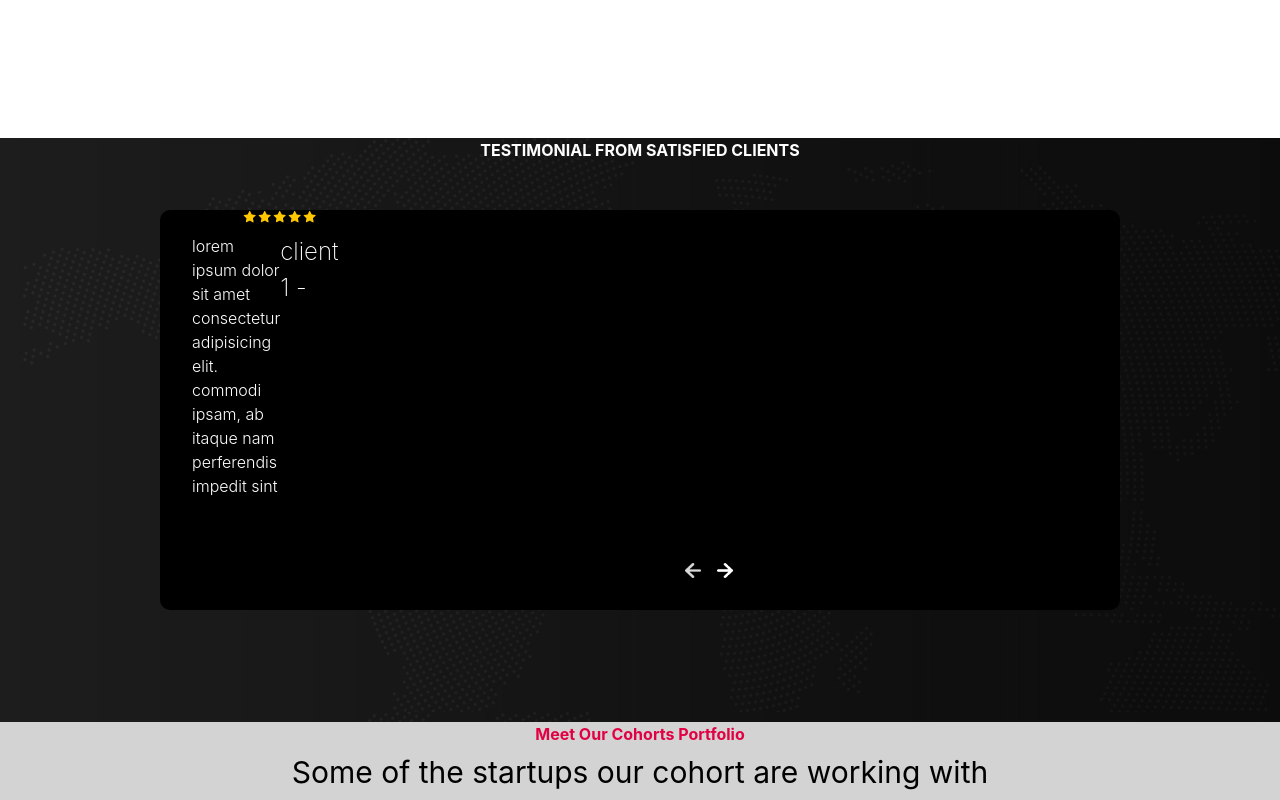
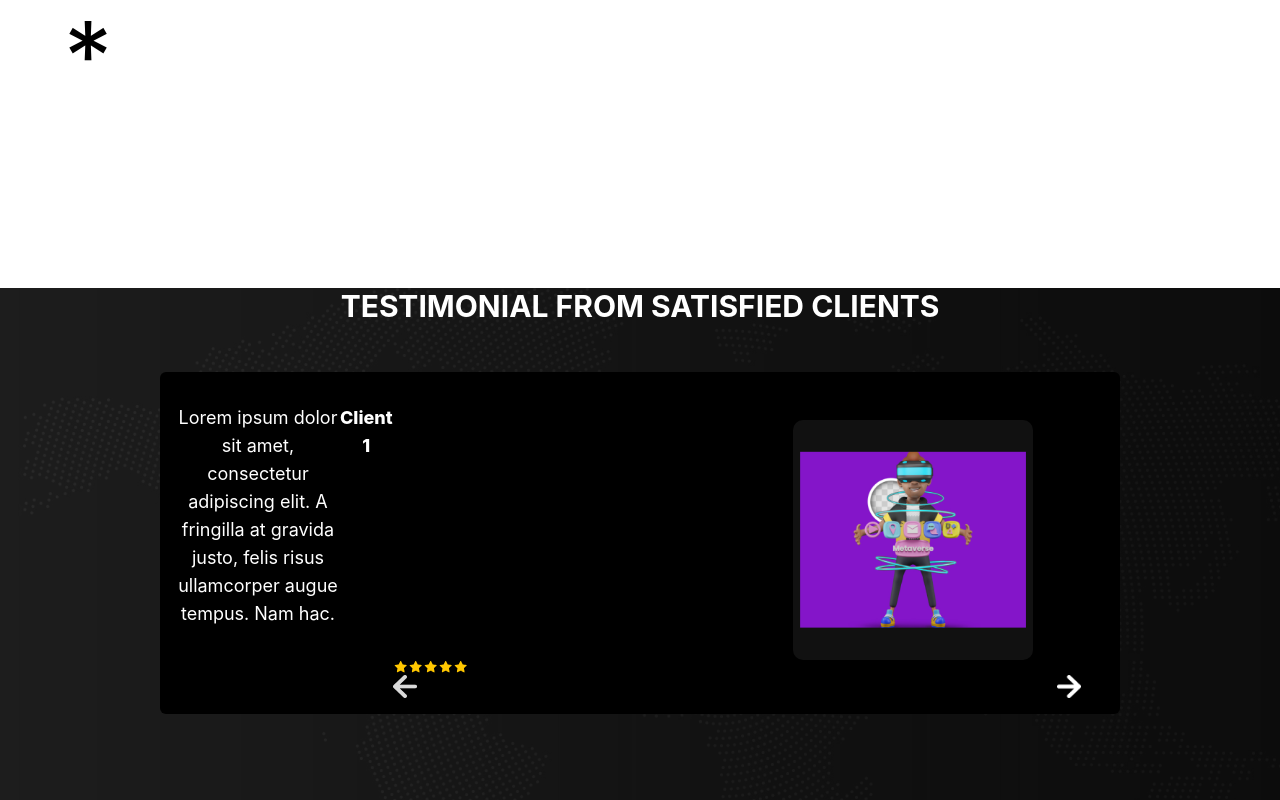
Before and after one commit to ADAMUR-IO/Adamur-landing-page, a React (Create React App) app: page /startup in a window 1280 px wide. Shown: the part 600-1400 px from the top of the page. Built offline with nearby package versions, Linux system fonts and the light colour scheme.

Commit message:
slider 85% commplete  though effective on the loader page on cohort comments

```diff
--- a/src/component/client-directory/client-directory.component.jsx
+++ b/src/component/client-directory/client-directory.component.jsx
@@ -13,9 +13,9 @@ const Client = () => {
   const tLength = clientData.length;
   return (
     <div className="team-container">
-     <div className='md:cols-2 lg:cols-2 text-white text-center font-bold '>TESTIMONIAL FROM SATISFIED CLIENTS</div>
-     <div className="image-container">
-     <div className="left-t">
+     <div className='md:cols-2 lg:cols-2 text-white text-center font-bold mt-40 text-3xl'>TESTIMONIAL FROM SATISFIED CLIENTS</div>
+     <div className="flex  mt-12 bg-black item-center ml-40 mr-40 rounded-md text-center ">
+     <div className="item-center w-56 flex mt-8 inline-start justify-center ml-4 text-white text-lg ">
             <motion.span
             key={selected}
             initial={{ opacity: 0, x: -100 }}
@@ -25,21 +25,10 @@ const Client = () => {
             >{clientData[selected].review}
             </motion.span>
             <span>
-          <span>{clientData[selected].name}</span>{" "}
-                - {clientData[selected].status}
+          <span className='font-extrabold text-center justify-center text-lg flex-col '>{clientData[selected].name}</span>{" "}
+                 {clientData[selected].status}
             </span>
             </div>
-            <div>
-
-<div className='star flex md:cols-2 lg:cols-2 justify-between-0'>
-                  <img src={Star} alt="star" />
-                    <img src={Star} alt="star" />
-                     <img src={Star} alt="star" />
-                     <img src={Star} alt="star" />
-                   <img src={Star} alt="star" />
-                 </div>
-            </div>
-
       <div className="right-t">
             <motion.div
             initial={{ opacity: 0, x: -100 }}
@@ -57,8 +46,17 @@ const Client = () => {
             animate={{ opacity: 1, x: 0 }}
             exit={{ opacity: 0, x: -100 }}
             transition={transition}
-            src={clientData[selected].image} alt="" />
-      <div className="arrows">
+            src={clientData[selected].image} alt="images" />
+
+                  <div className=' flex place-items-start'>
+                    <img src={Star} alt="star" />
+                      <img src={Star} alt="star" />
+                       <img src={Star} alt="star" />
+                       <img src={Star} alt="star" />
+                     <img src={Star} alt="star" />
+                   </div>
+
+       <div className="arrows">
                 <img
                 onClick={() => {
                     selected=== 0 ? setSelected(tLength - 1 ):
@@ -74,6 +72,8 @@ const Client = () => {
             </div>
   </div>
   </div>
+  <div>
+</div>
   </div>
 
   );
@@ -81,140 +81,3 @@ const Client = () => {
 }
 
 export default Client;
-
-// export default Client;
-// return (
-
-//   <div className='directory  bg-black h-72 items-center'>
-//     <div className='md:cols-2 lg:cols-2 text-white text-center font-bold '>TESTIMONIAL FROM SATISFIED CLIENTS</div>
-//   <div className='directory-item-container flex md:cols-2 lg:cols-2 justify-between-2 justify-start gap-52 ml-5 bg-gradient-to-br Class
-//   Properties
-//   border-solid-1
-//   mt-4 mb-6'>
-//     <div className='body flex md:cols-2 lg:cols-2 z-10'>
-//     <div className='body-2'>
-//     <div>
-//       <img className='background-image' src={Component2} alt="cohort" />
-//     </div>
-//     <div className='client-description'>
-//       <h2>Client 1</h2>
-//       <p>Lorem ipsum dolor sit amet, consectetur adipiscing elit. A fringilla at gravida justo, felis risus ullamcorper augue tempus. Nam hac.</p>
-//       <div>
-//               <div className='star flex md:cols-2 lg:cols-2 justify-between-0'>
-//                 <img src={Star} alt="star" />
-//                   <img src={Star} alt="star" />
-//                   <img src={Star} alt="star" />
-//                   <img src={Star} alt="star" />
-//                 <img src={Star} alt="star" />
-//               </div>
-
-//       </div>
-
-//       </div>
-//       </div>
-//        </div>
-
-//        <div className='body flex md:cols-2 lg:cols-2 z-10'>
-//       <div className='body-2'>
-//     <div>
-//       <img className='background-image' src={Component2} alt="cohort" />
-//     </div>
-//     <div className='client-description'>
-//       <h2>Client 2</h2>
-//       <p>Lorem ipsum dolor sit amet, consectetur adipiscing elit. A fringilla at gravida justo, felis risus ullamcorper augue tempus. Nam hac.</p>
-//       <div>
-//               <div className='star flex md:cols-2 lg:cols-2 justify-between-0'>
-//                   <img src={Star} alt="star" />
-//                   <img src={Star} alt="star" />
-//                   <img src={Star} alt="star" />
-//                 <img src={Star} alt="star" />
-//                <img src={Star} alt="star" />
-//               </div>
-//       </div>
-
-//       </div>
-//       </div>
-//       </div>
-
-//       <div className='body flex md:cols-2 lg:cols-2 z-10'>
-//       <div className='body-2'>
-//     <div>
-//       <img className='background-image' src={Component2} alt="cohort" />
-//     </div>
-//     <div className='client-description'>
-//       <h2>Client 3</h2>
-//       <p>Lorem ipsum dolor sit amet, consectetur adipiscing elit. A fringilla at gravida justo, felis risus ullamcorper augue tempus. Nam hac.</p>
-//       <div>
-//                           <div className='star flex md:cols-2 lg:cols-2 justify-between-0'>
-//                             <img src={Star} alt="star" />
-//                             <img src={Star} alt="star" />
-//                             <img src={Star} alt="star" />
-//                             <img src={Star} alt="star" />
-//                           <img src={Star} alt="star" />
-//                         </div>
-
-//       </div>
-
-//       </div>
-//       </div>
-
-
-
-//     </div>
-//     <div className='body flex md:cols-2 lg:cols-2 z-10'>
-//       <div className='body-2'>
-//     <div>
-//       <img className='background-image' src={Component2} alt="cohort" />
-//     </div>
-//     <div className='client-description'>
-//       <h2>Client 4</h2>
-//       <p>Lorem ipsum dolor sit amet, consectetur adipiscing elit. A fringilla at gravida justo, felis risus ullamcorper augue tempus. Nam hac.</p>
-//       <div>
-//                           <div className='star flex md:cols-2 lg:cols-2 justify-between-0'>
-//                             <img src={Star} alt="star" />
-//                             <img src={Star} alt="star" />
-//                             <img src={Star} alt="star" />
-//                             <img src={Star} alt="star" />
-//                           <img src={Star} alt="star" />
-//                         </div>
-
-//       </div>
-
-//       </div>
-//       </div>
-
-
-
-//     </div>
-//     <div className='body flex md:cols-2 lg:cols-2 z-10'>
-//       <div className='body-2'>
-//     <div>
-//       <img className='background-image' src={Component2} alt="cohort" />
-//     </div>
-//     <div className='client-description'>
-//       <h2>Client 5</h2>
-//       <p>Lorem ipsum dolor sit amet, consectetur adipiscing elit. A fringilla at gravida justo, felis risus ullamcorper augue tempus. Nam hac.</p>
-//       <div>
-//                           <div className='star flex md:cols-2 lg:cols-2 justify-between-0'>
-//                             <img src={Star} alt="star" />
-//                             <img src={Star} alt="star" />
-//                             <img src={Star} alt="star" />
-//                             <img src={Star} alt="star" />
-//                           <img src={Star} alt="star" />
-//                         </div>
-
-//       </div>
-
-//       </div>
-//       </div>
-
-
-
-//     </div>
-
-//   </div>
-
-//   </div>
-
-
-// );
--- a/src/component/client-directory/client-directory.styles.css
+++ b/src/component/client-directory/client-directory.styles.css
@@ -1,33 +1,11 @@
 
       .client-description {
-        width: 170px;
+        width: 200px;
         height: auto;
+        margin-top: 15rem;
 
       }
 
-        h2 {
-          font-weight: bold;
-          margin: 0 6px 0;
-          font-size: 16px;
-          color: white;
-
-        }
-
-        p {
-          font-weight: lighter;
-          font-size: 12px;
-        }
-        .background-image:hover{
-          cursor: pointer;
-          transform: scale(1.1);
-          transition: transform 6s cubic-bezier(0.25, 0.45, 0.45, 0.95);
-        }
-        .background-image {
-          width: 80px;
-          height: auto;
-          background-size: cover;
-          background-position: center;
-        }
         .team-container{
           background-image: url(../images/backgroung.png);
           position: relative;
@@ -44,9 +22,9 @@
           display: flex;
           background-color: black;
           width: 60rem;
-          height: 25rem;
+          height: auto;
           margin-bottom: 3rem;
-          margin-left: 10rem;
+          margin-left: 1rem;
           border-radius: 10px;
       }
 
@@ -78,50 +56,50 @@
 
       .arrows{
           display: flex;
-          gap: 1rem;
-          bottom: 1rem;
-          left: 3rem;
+          gap: 40rem;
+          margin-bottom: 1rem;
+          margin-right: 4rem;
       }
       .arrows>img{
           width: 1.5rem;
           cursor: pointer;
       }
+
       .right-t{
           position: relative;
       }
 
       .right-t>img{
-          position: absolute;
-          width: 15rem;
-          height: 15rem;
-          object-fit: cover;
-          margin-top: 3rem;
-          margin-left: 35rem;
-          border-radius: 10px;
+        width: 15rem;
+        height: 15rem;
+        object-fit: cover;
+        margin-top: 3rem;
+        margin-left: 25rem;
+        border-radius: 10px;
 
       }
-      .right-t>:nth-child(1){
+      .right-t>:nth-child(1),
+      .right-t>:nth-child(2){
           position: absolute;
-          width: 20px;
+          height: auto;
+          width: 100px;
           height: 20rem;
           right: 9rem;
           top: 0.9rem;
       }
-      .right-t>:nth-child(2){
+      /* .right-t>:nth-child(2){
           position: absolute;
           width: 20px;
           height: 5rem;
           top: 4rem;
           right: 7rem;
-      }
-      .arrows{
-          display: flex;
-          gap: 1rem;
+      } */
+      /* .arrows{
+          gap: 40rem;
           position: absolute;
           bottom: 2rem;
-          margin-left: 20rem;
       }
       .arrows>img{
-          width: 1.5rem;
+          width: 2rem;
           cursor: pointer;
-      }
+      } */
--- a/src/component/client-directory/clientData.js
+++ b/src/component/client-directory/clientData.js
@@ -5,27 +5,27 @@ import Group from '../../component/images/Group.png';
 export const clientData = [
     {
     image: Group,
-    review: 'Lorem ipsum dolor sit amet consectetur adipisicing elit. Commodi ipsam, ab itaque nam perferendis impedit sint ',
+    review: 'Lorem ipsum dolor sit amet, consectetur adipiscing elit. A fringilla at gravida justo, felis risus ullamcorper augue tempus. Nam hac.',
     name: 'Client 1'
     },
     {
         image: Group,
-        review: 'Lorem ipsum dolng elit. Commodi ipsam, ab itaque nam perferendis impedit sint ',
-        name: 'Client 2'
+        review: 'Lorem ipsum dolor sit amet, consectetur adipiscing elit. A fringilla at gravida justo, felis risus ullamcorper augue tempus. Nam hac.',
+    name: 'Client 1'
     },
     {
         image: Group,
-        review: 'Lorem ipsum dolng elit. Commodi ipsam, ab itaque nam perferendis impedit sint ',
+        review: 'Lorem ipsum dolor sit amet, consectetur adipiscing elit. A fringilla at gravida justo, felis risus ullamcorper augue tempus. Nam hac. ',
         name: 'Client 3'
     },
     {
         image: Group,
-        review: 'Lorem ipsum dolng elit. Commodi ipsam, ab itaque nam perferendis impedit sint ',
+        review: 'Lorem ipsum dolor sit amet, consectetur adipiscing elit. A fringilla at gravida justo, felis risus ullamcorper augue tempus. Nam hac. ',
         name: 'Client 4'
     },
     {
         image: Group,
-        review: 'Lorem ipsum dolor sit amet consectetur adipisicing elit. Commodi ipsam, ab itaque onsectetur adipisicing elit. Commodi ipsam, ab itaquenam perferendis impedit sint ',
-        name: 'Client 5'
+        review: 'Lorem ipsum dolor sit amet, consectetur adipiscing elit. A fringilla at gravida justo, felis risus ullamcorper augue tempus. Nam hac.',
+    name: 'Client 5'
     }
 ];
```
